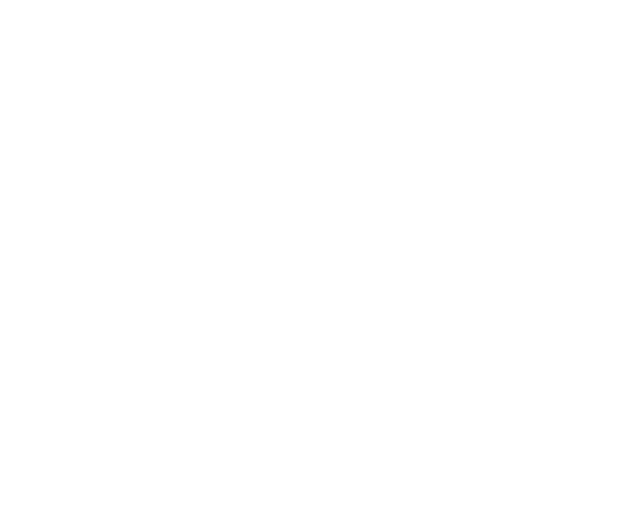
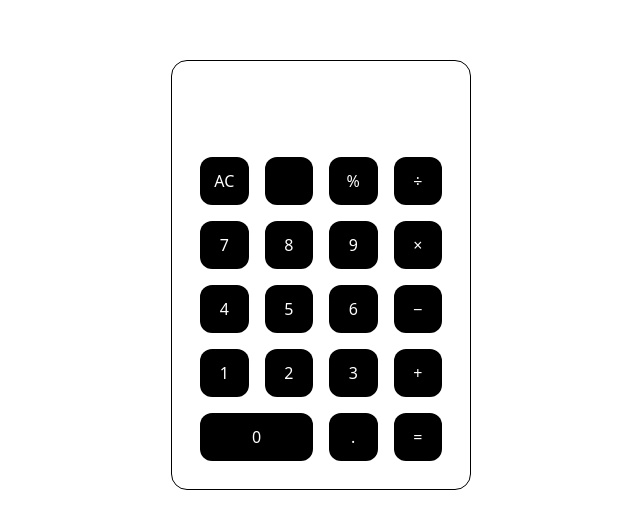
Before and after one commit to nowodev/calculator, a React (Vite) app: page / in a window 1280 px wide. Shown: the part 125-654 px from the top of the page, without its empty margins (319-959 px from the left). Built offline with nearby package versions, Linux system fonts and the light colour scheme.

Commit message:
complete calculator

```diff
--- a/src/App.jsx
+++ b/src/App.jsx
@@ -1,11 +1,93 @@
-import { useState } from 'react'
+import { useState } from "react";
 
 function App() {
+  const [calcInput, setCalcInput] = useState("");
+  const [total, setTotal] = useState("");
+
+  function handleButton(value) {
+    if (value === "AC") return handleReset();
+
+    if (value === "=") {
+      let calcValue = eval(calcInput);
+      Number.isInteger(calcValue)
+        ? calcValue
+        : (calcValue = Number(calcValue).toFixed(2));
+      return setTotal(calcValue);
+    }
+
+    if (total) handleReset();
+
+    setCalcInput((input) => input + value);
+  }
+
+  function handleReset() {
+    setCalcInput("");
+    setTotal("");
+  }
 
   return (
-    <>
-    </>
-  )
+    <div className="h-screen max-w-[300px] flex justify-center items-center mx-auto">
+      <div className="w-full p-3 border rounded-2xl">
+        <div className="h-1/3 flex flex-col justify-end items-end p-4">
+          <p className="text-2xl/9">{calcInput || "\u00a0"}</p>
+          <p className="text-5xl font-bold">{total}</p>
+        </div>
+        <div className="h-2/3 p-4">
+          <KeyPad onClick={handleButton} />
+        </div>
+      </div>
+    </div>
+  );
 }
 
-export default App
+function KeyPad({ onClick }) {
+  const keys = [
+    { name: "AC", value: `AC` },
+    { name: "", value: `` },
+    { name: "%", value: `%` },
+    { name: "÷", value: `/` },
+    { name: "7", value: 7 },
+    { name: "8", value: 8 },
+    { name: "9", value: 9 },
+    { name: "×", value: `*` },
+    { name: "4", value: 4 },
+    { name: "5", value: 5 },
+    { name: "6", value: 6 },
+    { name: "−", value: `-` },
+    { name: "1", value: 1 },
+    { name: "2", value: 2 },
+    { name: "3", value: 3 },
+    { name: "+", value: `+` },
+    { name: "0", value: 0 },
+    { name: ".", value: `.` },
+    { name: "=", value: `=` },
+  ];
+
+  return (
+    <div className="grid grid-cols-4 gap-4">
+      {keys.map((key) => (
+        <Button
+          onClick={onClick}
+          value={key.value}
+          text={key.name}
+          key={key.name}
+        />
+      ))}
+    </div>
+  );
+}
+
+function Button({ value, text, onClick }) {
+  return (
+    <button
+      className={`bg-black p-3 rounded-xl text-white font-medium cursor-pointer ${
+        text === "0" ? "col-span-2" : ""
+      } `}
+      onClick={() => onClick(value)}
+    >
+      {text}
+    </button>
+  );
+}
+
+export default App;
```
Also changed, not shown: 1 other file (tests, documents, lock files or other folders).
